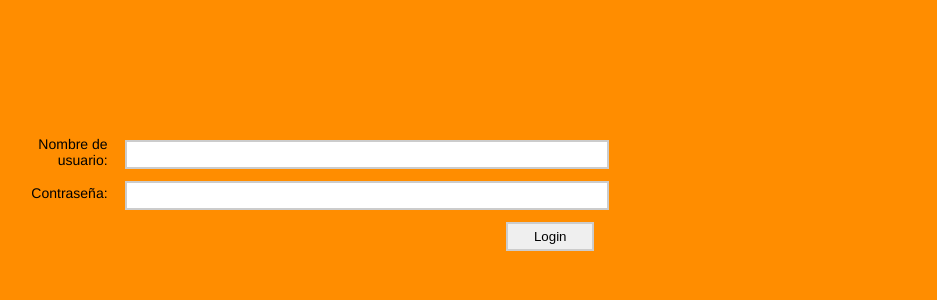
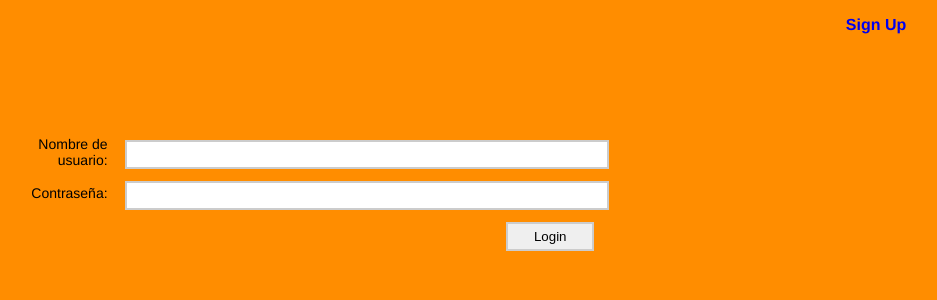
Before and after one commit to feal94/addsubs, a Django app: template www/pint/addsubs/templates/addsubs/index.html in a window 1280 px wide. Shown: the part 63-363 px from the top of the page, without its empty margins (340-1277 px from the left). Run offline with Django 3.2, Linux system fonts and the light colour scheme; the template is opened without the code that fills it: values that come from a table or form of the project are taken from there, others are empty.

Commit message:
En la pantalla de login se ha añadido un enlace para registrarse en caso de que no se disponga de una cuenta

```diff
--- a/www/pint/addsubs/templates/addsubs/index.html
+++ b/www/pint/addsubs/templates/addsubs/index.html
@@ -1,5 +1,11 @@
 {% extends "base.html" %}
 {% block content %}
+
+	<div id="UpperMenu" >
+			<ul>
+				<li> <a href="{% url 'signup' %}">Sign Up</a> </li>
+			</ul>
+	</div>
 
 	<div id="contact-area">
 	<form action="{% url 'django.contrib.auth.views.login' %}" method="post">
```
Also changed, not shown: www/pint/addsubs/static/css/style_default.css (+0 -9 lines). Lines whose indentation alone changed are shown as unchanged.
